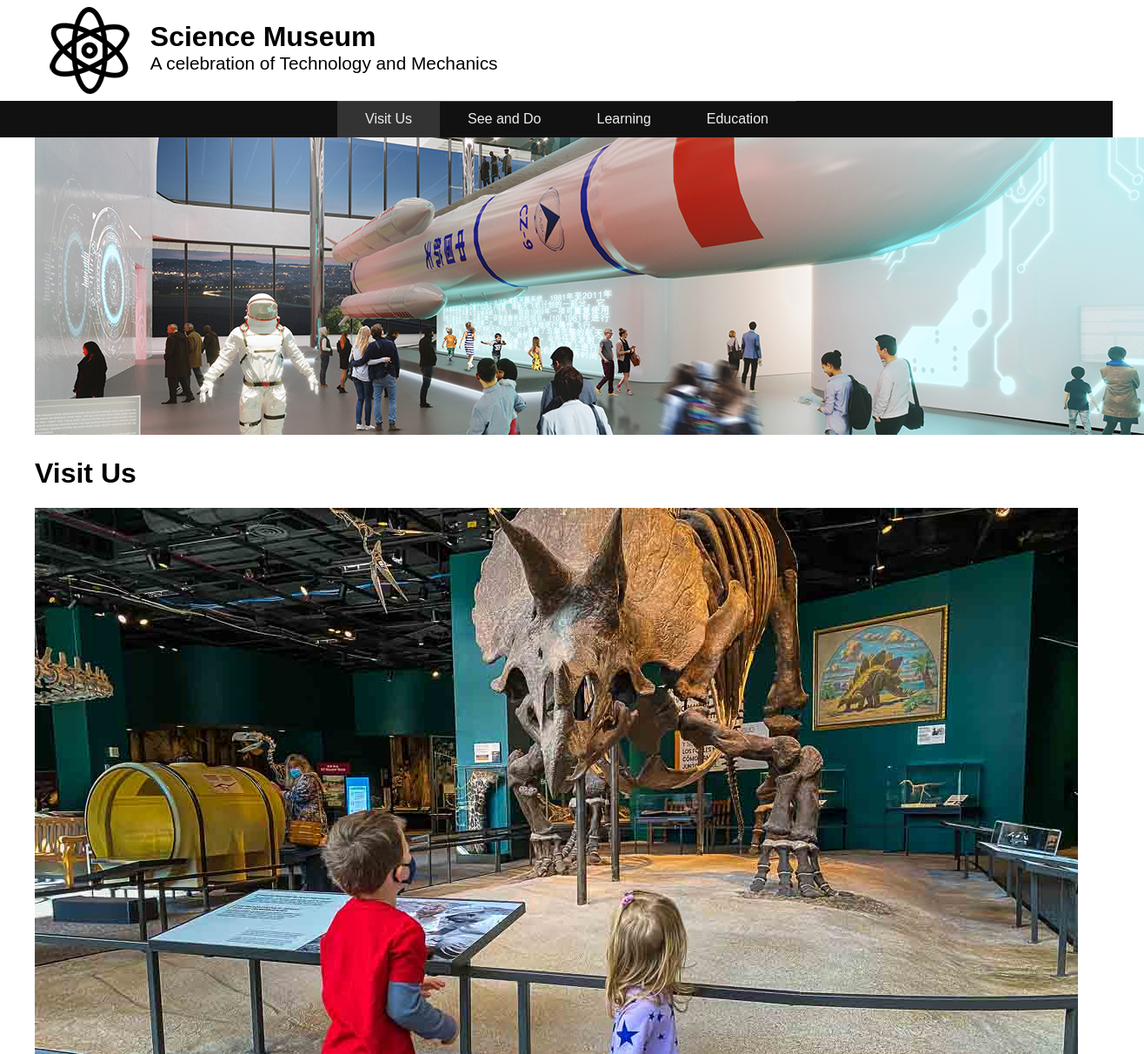
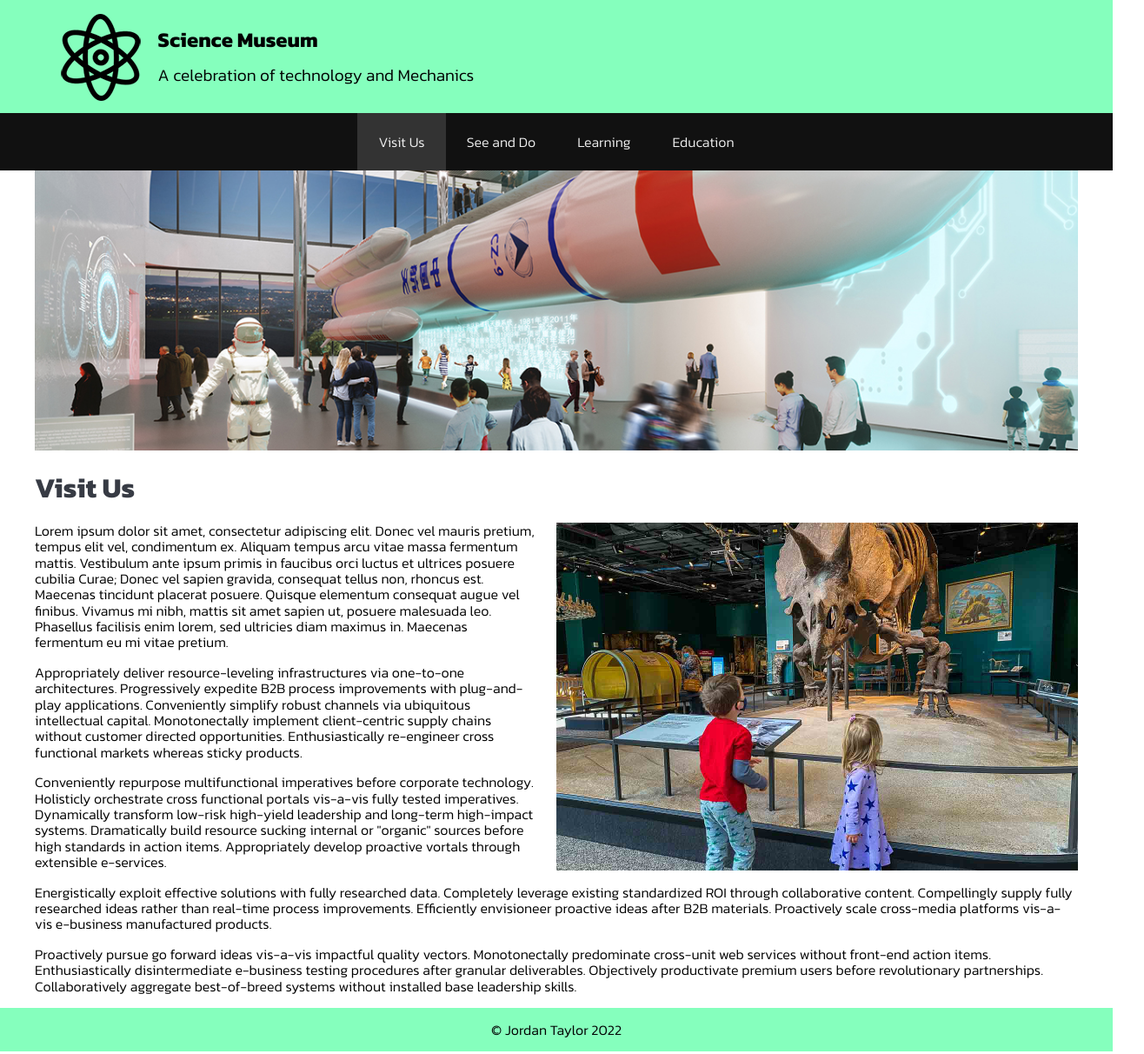
Before and after one commit to J22T/02-Science-Museum, a plain HTML site: page index.html in a window 1280 px wide. Shown: the top 1212 px of the page at 87% size, 1316 px wide, since content can reach past the window. Drawn offline with Linux system fonts and the light colour scheme.

Commit message:
fixed. problems with the h2 in header disappearing

```diff
--- a/index.html
+++ b/index.html
@@ -2,89 +2,85 @@
 <html lang="en">
 <head>
 <meta charset="utf-8">
-<meta name="Project 2" content="Content">
-<meta name="Jordan Taylor" content="Internet">
-<title>Science Museum</title>
+<meta name="description" content="Fill Me In">
+<meta name="author" content="John Doe">
+
+<title>Events: Christmas Ranch</title>
+
+<link rel="preconnect" href="https://fonts.googleapis.com">
+<link rel="preconnect" href="https://fonts.gstatic.com" crossorigin>
+<link href="https://fonts.googleapis.com/css2?family=Kanit:wght@100;300;400;500;600;700;900&family=Titillium+Web:wght@300;400;700&display=swap" rel="stylesheet">
 
 <!-- TELLS PHONES NOT TO LIE ABOUT THEIR WIDTH & stops the font from enlarging when a phone is turned sideways-->
 <meta name="viewport" content="width=device-width, initial-scale=1, maximum-scale=1">
 
-
 <!-- STYLE SHEETS -->
-<link href="css/styles.css" rel="stylesheet">
+<link href="/css/styles.css" rel="stylesheet">
 
 </head>
 <body>
 
-<!-- HEADER STARTS HERE -->
+
+
+
+<div id="header">
   <header>
-  <img src="images/logo.png" alt="logo">
-      <div>
+
+          <img src="/images/logo.png" alt="logo for museum">
+
     <h1>Science Museum</h1>
-        <h2>A celebration of Technology and Mechanics</h2>
+    <h2>A celebration of technology and Mechanics</h2>
+  </header>
 </div>
-</header>
 
 
 
 
-
-<!-- NAV STARTS HERE -->
-<div class="nav">
+<div id="nav">
   <nav class="clearfix">
-
   <ul>
     <li class="active"><a href="index.html">Visit Us</a></li>
     <li><a href="#">See and Do</a></li>
     <li><a href="#">Learning</a></li>
     <li><a href="#">Education</a></li>
   </ul>
-
   </nav>
 </div>
 
 
 
-
-
-<!-- MAIN STARTS HERE -->
-
+<div id="main">
   <main>
-
-  <img class="hero" src="/images/science-museum.jpg" alt="wallpaper">
+    <figure class="hero">
+          <img src="/images/science-museum.jpg" alt="hero science museum photo">
+    </figure>
 
       <h1>Visit Us</h1>
 
-<img class="kids" src="/images/kids.jpg" alt="wallpaper">
+      <figure class="kids">
+      <img src="/images/kids.jpg" alt="Herford Cows">
+      </figure>
+
+      <p>Lorem ipsum dolor sit amet, consectetur adipiscing elit. Donec vel mauris pretium, tempus elit vel, condimentum ex. Aliquam tempus arcu vitae massa fermentum mattis. Vestibulum ante ipsum primis in faucibus orci luctus et ultrices posuere cubilia Curae; Donec vel sapien gravida, consequat tellus non, rhoncus est. Maecenas tincidunt placerat posuere. Quisque elementum consequat augue vel finibus. Vivamus mi nibh, mattis sit amet sapien ut, posuere malesuada leo. Phasellus facilisis enim lorem, sed ultricies diam maximus in. Maecenas fermentum eu mi vitae pretium.</p>
+
+      <div class="news">
+      <p>Appropriately deliver resource-leveling infrastructures via one-to-one architectures. Progressively expedite B2B process improvements with plug-and-play applications. Conveniently simplify robust channels via ubiquitous intellectual capital. Monotonectally implement client-centric supply chains without customer directed opportunities. Enthusiastically re-engineer cross functional markets whereas sticky products.</p>
+
+      <p>Conveniently repurpose multifunctional imperatives before corporate technology. Holisticly orchestrate cross functional portals vis-a-vis fully tested imperatives. Dynamically transform low-risk high-yield leadership and long-term high-impact systems. Dramatically build resource sucking internal or "organic" sources before high standards in action items. Appropriately develop proactive vortals through extensible e-services.</p>
+
+      <p>Energistically exploit effective solutions with fully researched data. Completely leverage existing standardized ROI through collaborative content. Compellingly supply fully researched ideas rather than real-time process improvements. Efficiently envisioneer proactive ideas after B2B materials. Proactively scale cross-media platforms vis-a-vis e-business manufactured products.</p>
+
+      <p>Proactively pursue go forward ideas vis-a-vis impactful quality vectors. Monotonectally predominate cross-unit web services without front-end action items. Enthusiastically disintermediate e-business testing procedures after granular deliverables. Objectively productivate premium users before revolutionary partnerships. Collaboratively aggregate best-of-breed systems without installed base leadership skills.</p>
+      </div>
+
+  </main>
+</div>
 
 
-  <p>Lorem ipsum dolor sit amet, consectetur adipiscing elit. Donec vel mauris pretium,
-      tempus elit vel, condimentum ex. Aliquam tempus arcu vitae massa fermentum mattis.
-      Vestibulum ante ipsum primis in faucibus orci luctus et ultrices posuere cubilia Curae;
-      Donec vel sapien gravida, consequat tellus non, rhoncus est. Maecenas tincidunt placerat
-      posuere. Quisque elementum consequat augue vel finibus. Vivamus mi nibh, mattis sit amet sapien ut,
-      posuere malesuada leo. Phasellus facilisis enim lorem, sed ultricies diam maximus in.
-      Maecenas fermentum eu mi vitae pretium.Lorem ipsum dolor sit amet, consectetur adipiscing elit. Donec vel mauris pretium,
-      tempus elit vel, condimentum ex. Aliquam tempus arcu vitae massa fermentum mattis.
-      Vestibulum ante ipsum primis in faucibus orci luctus et ultrices posuere cubilia Curae;
-      Donec vel sapien gravida, consequat tellus non, rhoncus est. Maecenas tincidunt placerat
-      posuere. Quisque elementum consequat augue vel finibus. Vivamus mi nibh, mattis sit amet sapien ut,
-      posuere malesuada leo. Phasellus facilisis enim lorem, sed ultricies diam maximus in.
-      Maecenas fermentum eu mi vitae pretium.
-    </p>
 
-    <p>Lorem ipsum dolor sit amet, consectetur adipiscing elit. Donec vel mauris pretium,
-      tempus elit vel, condimentum ex. Aliquam tempus arcu vitae massa fermentum mattis.
-    </p>
-
-</main>
-
-
-<!-- FOOTER STARTS HERE -->
-
-<div class="footer">
+<div id="footer">
   <footer>
-    &copy; Jordan Taylor 2021
+  &copy; Jordan Taylor 2022
   </footer>
 </div>
 
--- a/scss/_large.scss
+++ b/scss/_large.scss
@@ -1,54 +1,109 @@
-header, nav, main {
-max-width: 1200px;
-margin: auto;
+header, nav, main, footer {
+    max-width: 1200px;
+    margin: auto;
 }
 
-header {
-    h1 {
-        margin: 0;
-        margin-top: 1rem;
-        font-size: 2rem;
-        font-weight: $heavyWeight;
-        color: black;
-    }
-    div h2 {
-        margin: 0;
-        margin-top: 1rem;
-        margin: 0;
-        color: black;
-        font-size: 1.3rem;
-        font-weight: normal;
-        font-weight: $regularWeight;
+
+// NAV
+nav {
+    ul {
+        display: flex;
+        justify-content: center;
     }
 }
 
-.nav {
-    ul {
-    padding-left: 2%;
-    display: flex;
-    justify-content: center;
+nav ul li a {
+    padding: 1.5rem;
+}
+// END NAV
 
-    li a {
-        padding: .7rem 2rem;
-        font-size: 1rem;
+
+
+
+div#header{background-color: $primaryColor;}
+header {
+
+    padding: 1rem $gutter;
+
+    img {
+        float: left;
+        margin: 0;
+        padding-right: 1rem;
     }
-}
+
+    h1 {
+        margin: 1rem;
+        font-size: 1.5rem;
+        font-weight: $heavyWeight;
+    } // END OF H1
+
+    h2 {
+        margin: 1rem;
+        font-size: 1.2rem;
+        font-weight: $regularWeight;
+    } //END OF H2
+} //END OF HEADER
+
+
+
+
+
+// MAIN
+div#main {display: block;}
+main {
+
+h1 {
+    color: $secondaryColor;
+    font-weight: $heavyWeight;
 }
 
-.main {
-    display: flex;
-    flex-flow: column wrap;
+figure.hero {
+    width: 100%;
+    margin: 0 0 0 0;
 }
 
+figure.hero img {
+    width: 100%;
+}
 
-footer {
-    background-color: black;
+figure.kids {
+    width: 50%;
+    margin: 0 0 0 2%;
+    float: right;
+}
+
+figure.kids img {
+    width: 100%;
+}
 }
 
 
 
-.clearfix:after {
-    content: "";
-    display: table;
-    clear: both;
-      }
+
+
+
+
+
+
+
+
+// nav ul { padding-left: $gutter;
+// }
+
+
+
+
+// nav li { width:auto;
+//     display: flex;
+//     flex-flow: space-between;
+// }
+
+
+// nav a { padding: .5rem 1rem;
+// }
+
+// main figure { width: 31%;
+// }
+
+// div.news { column-count: 3;
+// }
--- a/scss/_medium.scss
+++ b/scss/_medium.scss
@@ -1,52 +1,98 @@
-.header {
+nav {
+    ul {
+        display: flex;
+        justify-content: space-between;
+    } // END UL
+
+    ul li a {
+        border: none;
+        padding: 1.5rem;
+    }
+} // END NAV
+
+
+
+div#header{background-color: $primaryColor;}
+header {
+
+    padding: 1rem $gutter;
+
+    img {
+        float: left;
+        margin: 0;
+        padding-right: 1rem;
+    }
+
     h1 {
-        margin: 0;
-        margin-top: 1rem;
-        font-size: 2rem;
+        margin: 1rem;
+        font-size: 1.5rem;
         font-weight: $heavyWeight;
-        color: black;
+    } // END OF H1
+
+    h2 {
+        margin: 1rem;
+        font-size: 1.2rem;
+        font-weight: $regularWeight;
+    } //END OF H2
+} //END OF HEADER
+
+
+
+// MAIN
+div#main {display: block;}
+main {
+
+    h1 {
+        color: $secondaryColor;
+        font-weight: $heavyWeight;
     }
-    div h2 {
-        margin: 0;
-        margin-top: 1rem;
-        margin: 0;
-        color: black;
-        font-size: 1.3rem;
-        font-weight: normal;
-        font-weight: $regularWeight;
+
+    figure.hero {
+        width: 100vw;
+        margin: 0 0 0 0;
     }
-}
 
-nav {
-        ul {
-            display: flex;
-            justify-content: space-between;
-            margin-left: 2%;
-        }
-        ul li {width: auto;}
-        ul li a {
-            border: none;
-            padding: .5rem 1rem;
-        header h1 {
-            font-size: 2rem;
-            margin-top: 1rem;
-        }
-        header h2 {
-            font-size: 1.3rem;
-            margin-top: 1rem;
-        }
+    figure.hero img {
+        width: 100%;
     }
-}
 
-.main {
-    display: flex;
-    flex-wrap: wrap;
+    figure.kids {
+        width: 50%;
+        margin: 0 0 0 2%;
+        float: right;
+    }
+
+    figure.kids img {
+        width: 100%;
+    }
 }
 
 
 
-.clearfix:after {
-    content: "";
-    display: table;
-    clear: both;
-      }
+
+
+
+
+
+
+
+
+
+    // nav li {width: 25%;
+    //     float: left;
+    //     display: flex;
+    //     flex-flow: space-between;
+    // }
+
+    // main figure {
+    //     float: right;
+    //     width: 48%;
+    //     margin-left: 2%;
+    //     padding-bottom: .5rem;
+    // }
+
+    // div.news {
+    //     clear: both;
+    //     column-count: 2;
+    //     column-rule: 1px solid #ddd;
+    // }
--- a/scss/_small.scss
+++ b/scss/_small.scss
@@ -4,77 +4,74 @@ html {-webkit-text-size-adjust: 100%; -ms-text-size-adjust: 100%;}
 /*----------- apply a natural box layout model to all elements --------------*/
 * { -moz-box-sizing: border-box; -webkit-box-sizing: border-box; box-sizing: border-box; }
 
-@import url('https://fonts.googleapis.com/css2?family=Titillium+Web:wght@300;400;700&display=swap');
-
-// BODY
+/* body rules */
 body {
     font-family: $fontFamily;
     font-weight: $regularWeight;
     font-size: 16px;
-} // END BODY
+}
 
 
 
 
-// HEADER
+div#header{background-color: $primaryColor;}
 header {
-        padding: 0rem $gutter;
-        padding: .5rem 1%;
-        display: grid;
-        grid-template-columns: 120px auto;
-        background-color: white;
+
+    padding: 1rem $gutter;
+
+    img {
+        float: left;
+        margin: 0;
+        padding-right: 1rem;
+    }
 
     h1 {
-            margin: 0;
-            margin-top: 2rem;
-            font-size: 2rem;
+        margin: 1rem;
+        font-size: 1.5rem;
         font-weight: $heavyWeight;
-            color: black;
-        }
+    } // END OF H1
 
     h2 {
-            margin: 0;
-            margin-top: 1rem;
-            font-size: 2rem;
-            font-weight: $heavyWeight;
-            color: black;
-        }
-
-    } // END HEADER
+       margin: 1rem;
+       font-size: 1.2rem;
+       font-weight: $regularWeight;
+     } //END OF H2
+} //END OF HEADER
 
 
 
 
-// NAV
 
-.nav {
-        background-color: #111;
-        font-family: $fontFamily;
+div#nav {background-color: #111;}
+nav {
 
         ul {
-        margin: 0;
+        margin:0;
         padding: 0;
         }
 
         li {
         list-style-type: none;
+        }
 
-    a {
+        ul li a {
+        text-align: left;
         display: block;
+        padding: 1rem 1rem; /*44px min*/
         color: #eee;
-        text-align: left;
-        padding: .9rem 2vw;
         text-decoration: none;
         border-top: solid 1px rgb(63, 63, 63);
         }
-    :hover {
-        background-color: #333;
+
+        ul li a:hover {
+        background-color: #444;
         }
-}
-    li.active {
+
+        ul li.active a {
         background-color: #333;
         }
 
+} // END OF NAV
 
 
 
@@ -83,43 +80,46 @@ body {
 
 
 // MAIN
+div#main {display: block;}
 main {
-    padding: 1rem $gutter;
-    background-color: $primaryColor;
-    min-height: 10rem;
-
-    img {
-        .hero {
-            width: 50px;
-        }
-
-        .kids {
-            width: 50px;
-        }
-
-    }
 
     h1 {
-        margin: 0; padding-top: 1rem;
-        color: white;
+        color: $secondaryColor;
         font-weight: $heavyWeight;
     }
 
+    figure.hero {
+        width: 100%;
+        margin: 0 0 0 0;
     }
-}// END MAIN
+
+    figure.hero img {
+        width: 100%;
+    }
+
+    figure.kids {
+        width: 100%;
+        margin: 0 0 0 2%;
+        float: right;
+    }
+
+    figure.kids img {
+        width: 100%;
+    }
+}
+
+
+// END OF MAIN
 
 
 
 
-// FOOTER
-.footer {
-    background-color: black;
-    width: 100%;
+div#footer {background-color: $primaryColor;}
+footer {
     text-align: center;
     padding: 1rem $gutter;
-    color: white;
 }
- // END FOOTER
+
 
 
 
--- a/scss/styles.scss
+++ b/scss/styles.scss
@@ -2,14 +2,14 @@
 
 @import "variables";
 
-@media only screen and (min-width: 30rem){
 @import "small";
-}
 
 @media only screen and (min-width: 560px) {
     @import "medium";
 } /* end of media query */
 
+// 64rem = 1028px (baesfront = 16px)
 @media only screen and (min-width: 1200px) {
     @import "large";
+
 } /* end of media query */
```
Also changed, not shown: scss/_variables.scss (+3 -4 lines), css/styles.css. Lines whose indentation alone changed are shown as unchanged.
